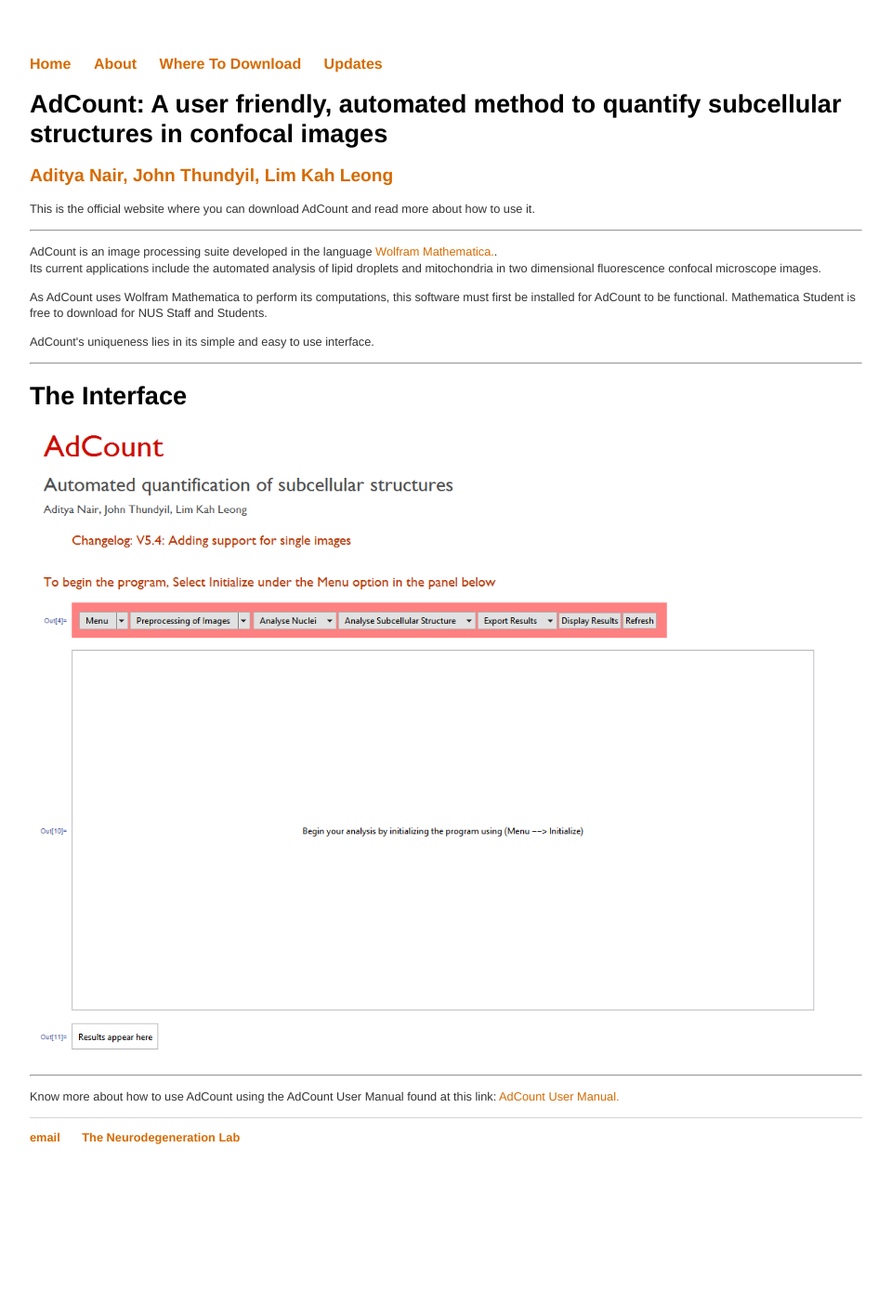
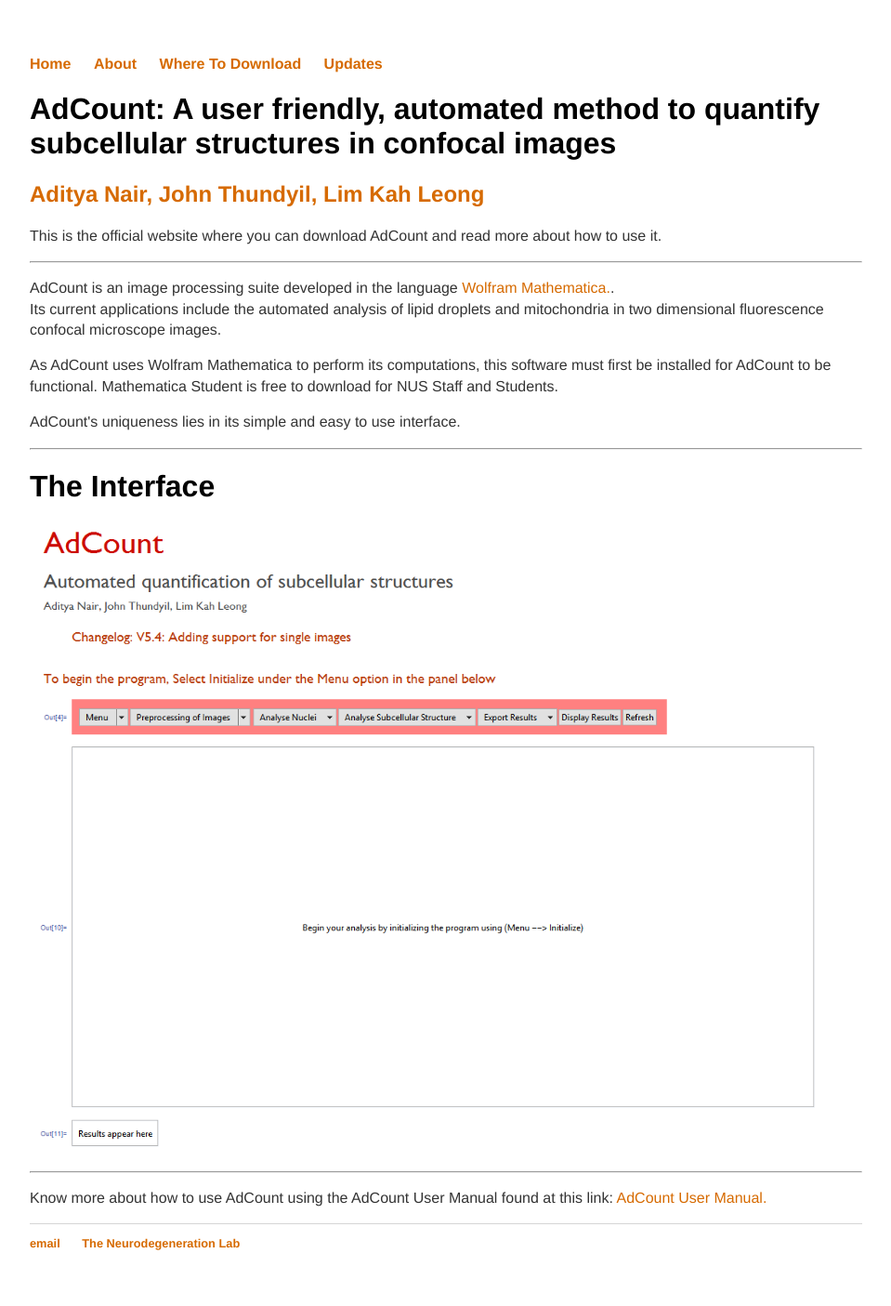
Before and after one commit to adcount/adcount.github.io, a Jekyll site: the page built from index.html, in a window 1280 px wide. Shown: the whole page at 93% size, without its empty margins (160-1119 px from the left). Built offline with Jekyll 4.4.1, drawn with Linux system fonts in a browser that asks for light colours; before the commit the page ends 1291 px from its top, so only the background shows below that.

Commit message:
Update main.css

```diff
--- a/css/main.css
+++ b/css/main.css
@@ -20,18 +20,18 @@ a:hover {
     text-decoration: underline;
 }
 h1 {
-    font-size: 1.7em;
+    font-size: 2em;
     font-family:'Helvetica', 'Arial', 'Sans-Serif';
 }
 
 h2 {
-    font-size: 1.2em;
+    font-size: 1.5em;
     font-family:'Helvetica', 'Arial', 'Sans-Serif';
     color:#D66A00;
 }
 
 p {
-    font-size: 0.8em;
+    font-size: 1em;
     font-family:'Helvetica', 'Arial', 'Sans-Serif';
     line-height: 1.4em;
     color: #333;
```
